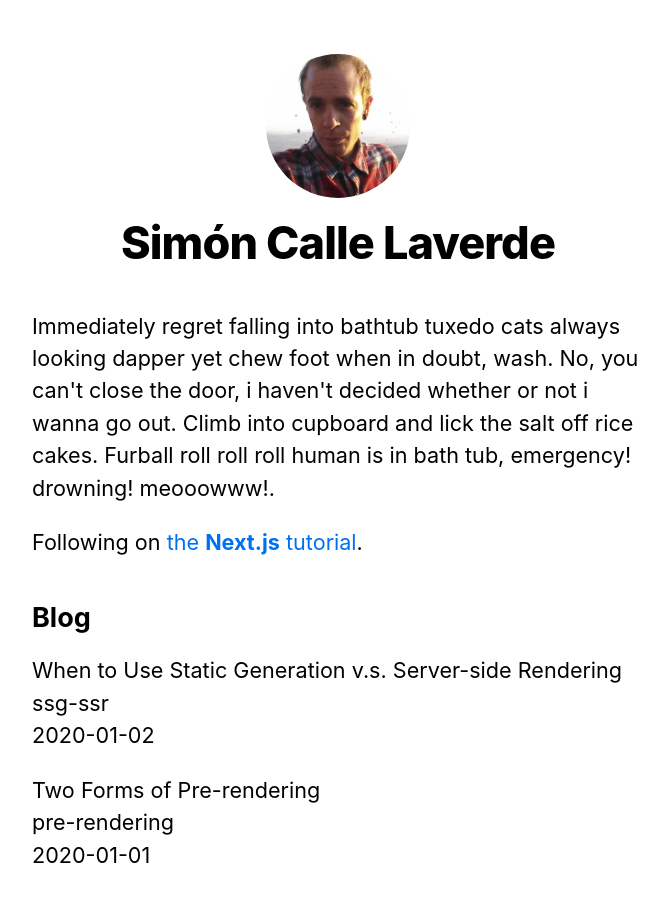
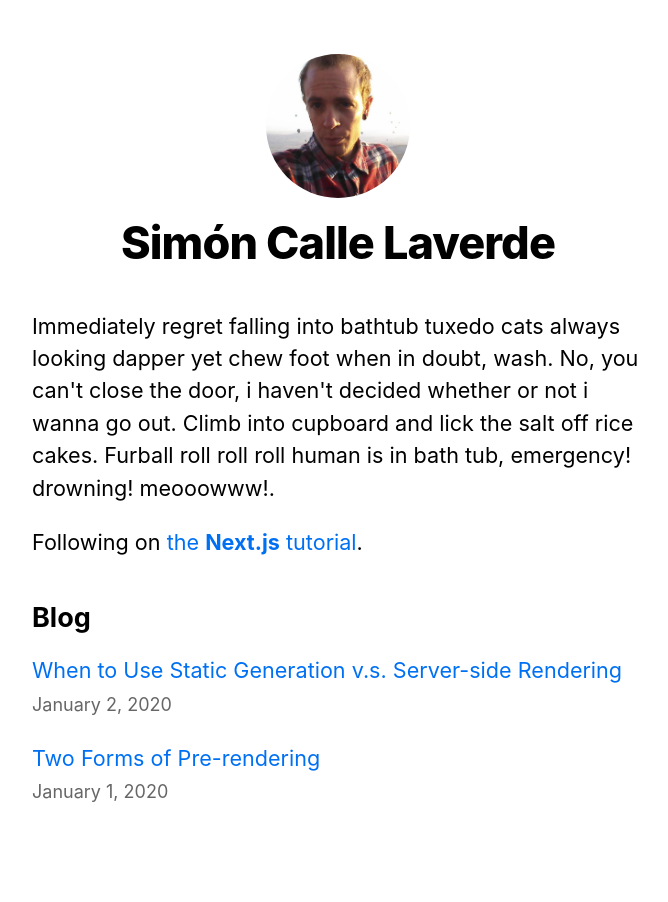
Before and after one commit to SimonCalleLaverde/next-js-blog, a Next.js app: page / in a window 1280 px wide. Shown: the top 902 px of the page, without its empty margins (302-970 px from the left). Built offline with nearby package versions, Linux system fonts and the light colour scheme.

Commit message:
Polishing the "Index" page.
- Small update: Changing "layout.module.scss" directory from "components" to "styles".
- Adding 'links' into "Home" page (component), using "<Link></Link>" wrap component.

```diff
--- a/components/date.js
+++ b/components/date.js
@@ -1,3 +1,4 @@
+// Imports
 import { parseISO, format } from "date-fns";
 
 // Date Component (Formatting the "Date")
--- a/components/layout.js
+++ b/components/layout.js
@@ -1,7 +1,7 @@
 // Imports
 import Head from "next/head";
 import Image from "next/image";
-import styles from "./layout.module.scss";
+import styles from "../styles/layout.module.scss";//./layout.module.scss
 import utilStyles from "../styles/utils.module.scss";
 import Link from "next/link";
 
@@ -9,7 +9,7 @@
 const name = "Simón Calle Laverde";
 export const siteTitle = "Next.js Sample Website";
 
-// Layout (Wrapper)
+// Layout (Wrapper) Component
 export default function Layout({ children, home }) {
   return (
     <div className={ styles.container }>
--- a/lib/posts.js
+++ b/lib/posts.js
@@ -1,3 +1,4 @@
+// Imports
 import fs from "fs";
 import path from "path";
 import matter from "gray-matter";
--- a/pages/index.js
+++ b/pages/index.js
@@ -3,6 +3,7 @@
 import Layout, { siteTitle } from "../components/layout";
 import utilStyles from "../styles/utils.module.scss";
 import Link from "next/link";
+import Date from "../components/date";
 
 // Importing "GetSortedPostsData" & Using It In "getStaticProps"
 import { getSortedPostsData } from "../lib/posts";
@@ -75,11 +76,16 @@
         <ul className={ utilStyles.list }>
           {allPostsData.map(({ id, date, title }) => (
             <li className={ utilStyles.listItem } key={ id }>
-              { title }
+              <Link href={`/posts/${id}`}>
+                <a>
+                  { title }
+                </a>
+              </Link>
+
               <br/>
-              { id }
-              <br/>
-              { date }
+              <small className={ utilStyles.lightText }>
+                <Date dateString={ date }/>
+              </small>
             </li>
           ))}
         </ul>
@@ -88,6 +94,13 @@
 
 
 
+
+
+
+
+
+
+
     </Layout>
   )
 };
--- a/pages/posts/[id].js
+++ b/pages/posts/[id].js
@@ -1,3 +1,4 @@
+// Imports
 import Layout from "../../components/layout";
 import { getAllPostIds, getPostData } from "../../lib/posts";
 import Head from "next/head";
--- a/pages/posts/first-post.js
+++ b/pages/posts/first-post.js
@@ -1,4 +1,4 @@
-// // NO LONGER IN USE
+// // NO LONGER IN USE (First Example)
 
 // // Imports
 // import Link from "next/link";
```
Also changed, not shown: styles/layout.module.scss (renamed from components/layout.module.scss).
